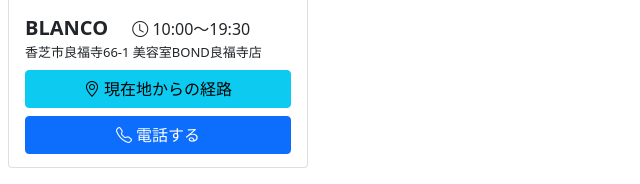
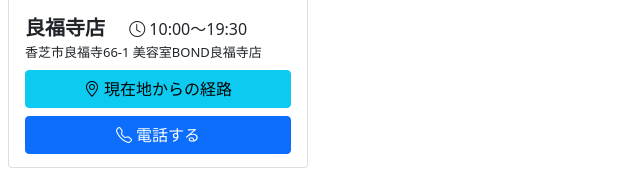
Before and after one commit to holykzm/gh-pages-sample2, a plain HTML site: page about/index.html in a window 1280 px wide. Shown: the part 180-364 px from the top of the page, 0-640 px from the left. Drawn offline with nearby package versions, Linux system fonts and the light colour scheme.

Commit message:
Update index.html

```diff
--- a/about/index.html
+++ b/about/index.html
@@ -21,7 +21,7 @@
   <div class="card card-block m-2 p-0" style="width:300px; height:340px;">
     <img src="1.jpg" class="card-img-top">
     <div class="card-body">
-        <strong style="font-size: 1.25rem; padding-right:20px;">BLANCO</strong>
+        <strong style="font-size: 1.25rem; padding-right:20px;">良福寺店</strong>
         <span><i class="bi bi-clock"></i> 10:00～19:30</span>
       <p class="my-0" style="font-size:13px;">香芝市良福寺66-1 美容室BOND良福寺店</p>
       <a href="https://www.google.com/maps/dir/?api=1&destination=BOND+hair+stage+【b-d】+良福寺店" class="btn w-99 my-2 w-100 btn-info"><i class="bi bi-geo-alt"></i> 現在地からの経路</a>
```
